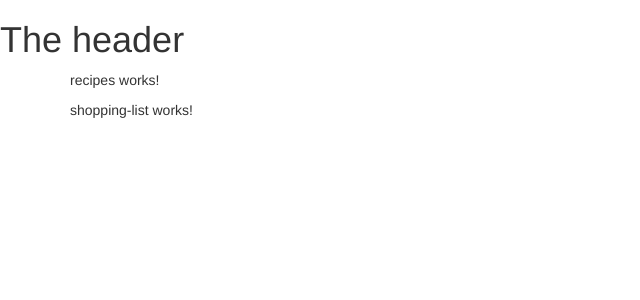
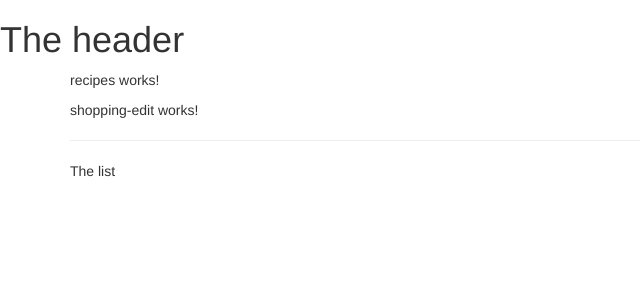
Before and after one commit to PedroSDD/Angular, an Angular app in the folder my-dream-app/: page / in a window 1280 px wide. Shown: the top 300 px of the page, without its empty margins (0-640 px from the left). Built offline with nearby package versions, Linux system fonts and the light colour scheme.

Commit message:
Using the components

```diff
--- a/my-dream-app/src/app/recipes/recipe-list/recipe-item/recipe-item.component.html
+++ b/my-dream-app/src/app/recipes/recipe-list/recipe-item/recipe-item.component.html
@@ -1,3 +1 @@
-<p>
-  recipe-item works!
-</p>
+<app-recipe-item></app-recipe-item>
--- a/my-dream-app/src/app/shopping-list/shopping-list.component.html
+++ b/my-dream-app/src/app/shopping-list/shopping-list.component.html
@@ -1,3 +1,7 @@
-<p>
-  shopping-list works!
-</p>
+<div class="row">
+  <div class="col-xs-10">
+    <app-shopping-edit></app-shopping-edit>
+    <hr>
+    <p>The list</p>
+  </div>
+</div>
```
Also changed, not shown: my-dream-app/src/app/recipes/recipe-list/recipe-list.component.html (+8 -3 lines).
